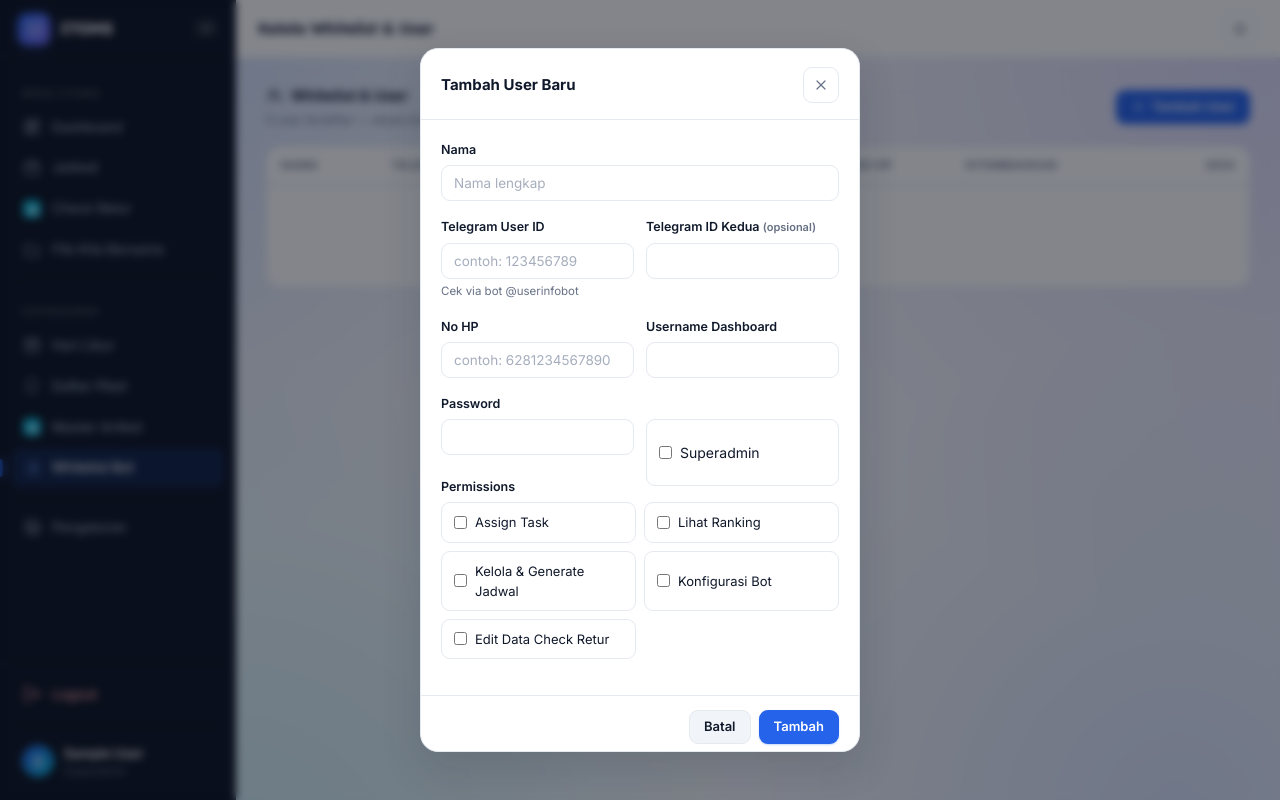
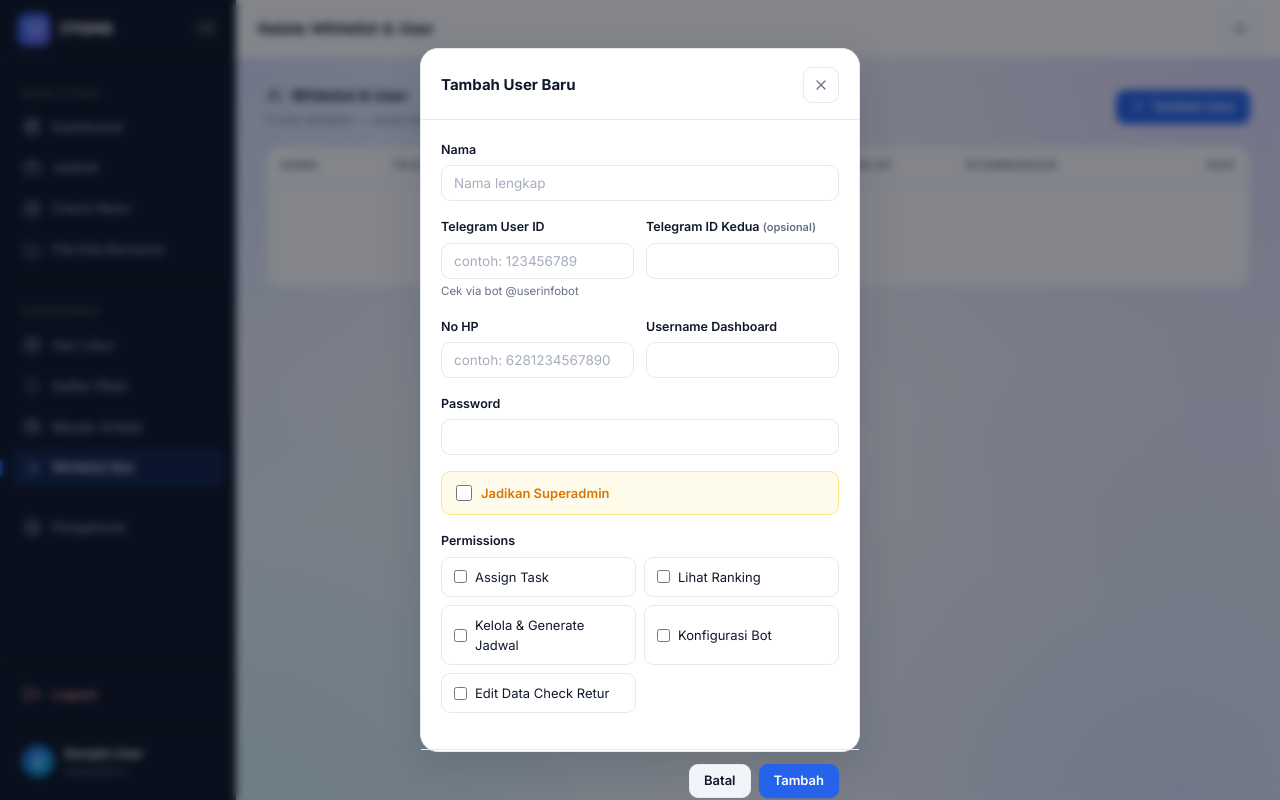
Before and after one commit to Azmiifauzan/itoms, a Flask app: page /superadmin/whitelist in a window 1280 px wide, after a click on "Tambah User". Run offline with Flask 3, Linux system fonts and the light colour scheme; the visitor is signed in with stand-in values (Sample User, id 1); data that the repository does not hold is empty; some libraries are stand-ins or nearby versions.

Commit message:
fix icon & modal

```diff
--- a/dashboard/templates/_icons.html
+++ b/dashboard/templates/_icons.html
@@ -97,3 +97,13 @@
 <text x="7.5" y="23" font-family="Lexend, Inter, sans-serif" font-weight="800" font-size="16" fill="#ffffff" opacity="0.5">C</text>
 <text x="13" y="24" font-family="Lexend, Inter, sans-serif" font-weight="800" font-size="17" fill="#ffffff">R</text>
 </svg>{% endmacro %}
+
+{# Versi garis (outline) dari CR mark — buat dipakai di sidebar/nav biar seragam
+   sama icon garis lainnya (ikut currentColor, bukan warna solid sendiri) #}
+{% macro cr_outline(size=18, cls='') %}<svg class="icon {{ cls }}" width="{{ size }}" height="{{ size }}" viewBox="0 0 24 24" fill="none" stroke="currentColor" stroke-width="1.8" stroke-linecap="round" stroke-linejoin="round" aria-hidden="true">
+<rect x="2.5" y="2.5" width="19" height="19" rx="5"/>
+<path d="M7.5 16V8h3.2a2.4 2.4 0 0 1 0 4.8H7.5"/>
+<path d="M10.7 12.8 14 16"/>
+<path d="M14.5 8h2.6a2.2 2.2 0 0 1 0 4.4H14.5V8Z" opacity="0"/>
+<path d="M13.2 16V8h2.8a2.2 2.2 0 0 1 1.6 3.7L19.5 16"/>
+</svg>{% endmacro %}
--- a/dashboard/templates/base.html
+++ b/dashboard/templates/base.html
@@ -176,7 +176,7 @@
         input[type="range"]{accent-color:var(--primary)}
 
         /* ===== Modal ===== */
-        .modal-overlay{display:none;position:fixed;inset:0;background:rgba(8,12,24,.5);backdrop-filter:blur(4px);z-index:200;align-items:center;justify-content:center;padding:20px}
+        .modal-overlay{display:none;position:fixed;inset:0;background:rgba(8,12,24,.5);backdrop-filter:blur(4px);z-index:200;align-items:center;align-items:safe center;justify-content:center;padding:20px;overflow-y:auto}
         .modal-overlay.open{display:flex}
         .modal-box{background:var(--bg-card);border:1px solid var(--border);border-radius:18px;width:100%;max-width:460px;box-shadow:var(--shadow-lg);animation:modalIn .2s cubic-bezier(.34,1.56,.64,1);max-height:88vh;display:flex;flex-direction:column}
         .modal-box-lg{max-width:560px}
@@ -277,7 +277,7 @@
                 {{ icons.i('calendar') }} Jadwal
             </a>
             <a href="/check-retur/" class="nav-item {% if 'check-retur' in request.path %}active{% endif %}">
-                {{ icons.cr_mark(18) }} Check Retur
+                {{ icons.cr_outline(18) }} Check Retur
             </a>
             <a href="/storage/" class="nav-item {% if 'storage' in request.path %}active{% endif %}">
                 {{ icons.i('folder') }} File Kita Bersama
@@ -292,7 +292,7 @@
                 {{ icons.i('shield') }} Daftar Piket
             </a>
             <a href="/superadmin/artikel" class="nav-item {% if 'artikel' in request.path %}active{% endif %}">
-                {{ icons.cr_mark(18) }} Master Artikel
+                {{ icons.cr_outline(18) }} Master Artikel
             </a>
             <a href="/superadmin/whitelist" class="nav-item {% if 'whitelist' in request.path %}active{% endif %}">
                 {{ icons.i('list') }} Whitelist Bot
--- a/dashboard/templates/superadmin/whitelist.html
+++ b/dashboard/templates/superadmin/whitelist.html
@@ -19,8 +19,8 @@
 .perm-chip-option:hover{background:var(--bg-hover)}
 .perm-chip-option input{accent-color:var(--primary);flex-shrink:0}
 .perm-chip-option.checked-visual{border-color:var(--primary);background:var(--primary-light);color:var(--primary);font-weight:600}
-.superadmin-toggle{display:flex;align-items:center;gap:8px;padding:9px 12px;border:1px solid var(--border);border-radius:var(--radius-sm);height:100%;box-sizing:border-box}
-.superadmin-toggle input{accent-color:var(--warning);flex-shrink:0}
+.superadmin-toggle{display:flex;align-items:center;gap:9px;padding:11px 14px;border:1px solid #FDE68A;border-radius:var(--radius-sm);background:var(--warning-bg);cursor:pointer;font-weight:600;font-size:13px;color:var(--warning)}
+.superadmin-toggle input{accent-color:var(--warning);flex-shrink:0;width:16px;height:16px}
 {% endblock %}
 
 {% block content %}
@@ -109,18 +109,15 @@
                                     <input type="text" name="username" value="{{ w.username or '' }}" required class="form-control">
                                 </div>
                             </div>
-                            <div class="grid-2">
                             <div class="form-group">
                                 <label class="form-label">Password Baru <span class="text-muted text-xs">(kosongin = gak ganti)</span></label>
                                 <input type="password" name="password_baru" class="form-control" placeholder="••••••••">
                             </div>
                             <div class="form-group">
-                                    <label class="form-label">&nbsp;</label>
                                 <label class="superadmin-toggle">
                                     <input type="checkbox" name="is_superadmin" {% if w.is_superadmin %}checked{% endif %}>
-                                        <span>Superadmin</span>
+                                    <span>Jadikan Superadmin</span>
                                 </label>
-                                </div>
                             </div>
                             <div class="form-group">
                                 <label class="form-label">Permissions</label>
@@ -187,18 +184,15 @@
                         <input type="text" name="username" required class="form-control">
                     </div>
                 </div>
-                <div class="grid-2">
                 <div class="form-group">
                     <label class="form-label">Password</label>
                     <input type="password" name="password" required class="form-control">
                 </div>
                 <div class="form-group">
-                        <label class="form-label">&nbsp;</label>
                     <label class="superadmin-toggle">
                         <input type="checkbox" name="is_superadmin">
-                            <span>Superadmin</span>
+                        <span>Jadikan Superadmin</span>
                     </label>
-                    </div>
                 </div>
                 <div class="form-group">
                     <label class="form-label">Permissions</label>
```
Also changed, not shown: dashboard/templates/jadwal.html (+46 -6 lines). Lines whose indentation alone changed are shown as unchanged.
